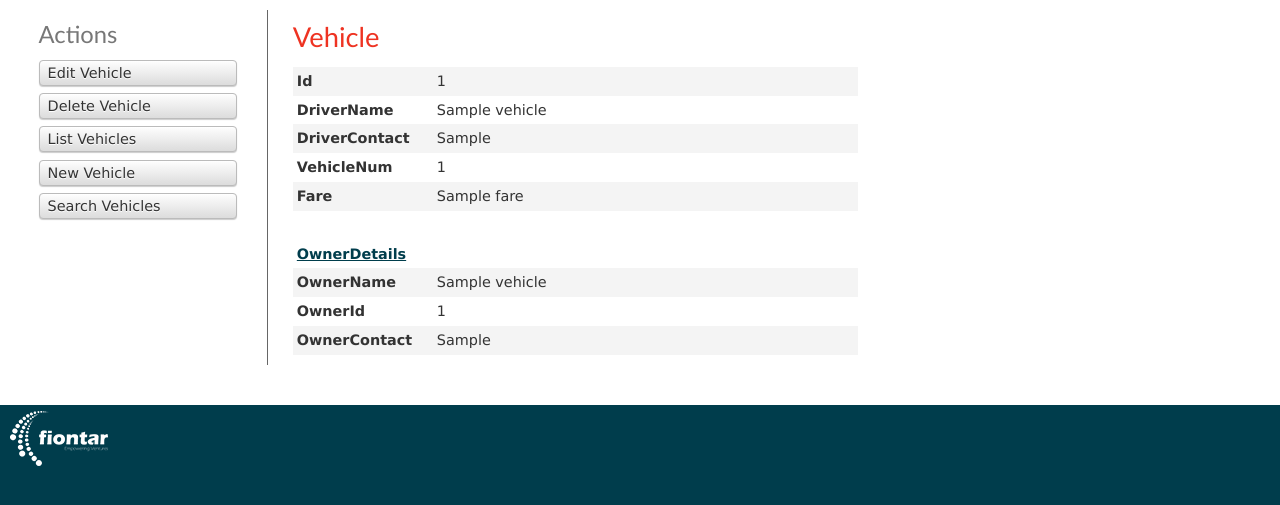
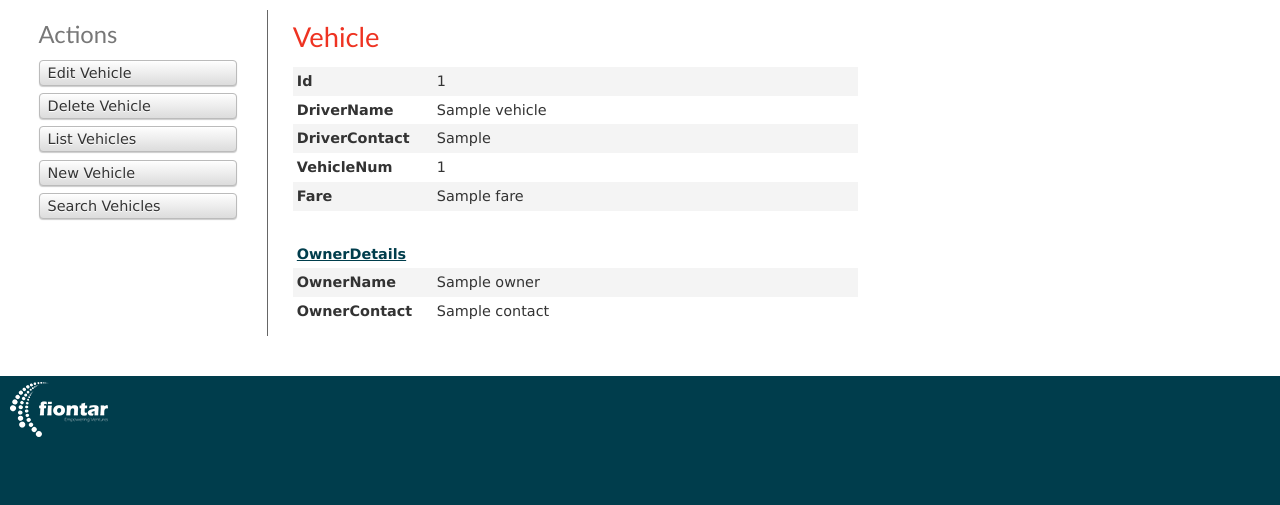
Before and after one commit to gitter-badger/T2MS, a CakePHP app: the page made by app/View/Vehicles/view.ctp in a window 1280 px wide. Shown: the part 47-552 px from the top of the page. Run offline with PHP 8.4 and a stand-in for CakePHP, Linux system fonts and the light colour scheme; the template is opened without the code that fills it: most values are stand-ins (such as "Sample title", 1, 10 or a date in 2020); data that the repository does not hold is empty; some libraries are stand-ins or nearby versions.

Commit message:
extend vehicle index and view

```diff
--- a/app/Controller/OwnersController.php
+++ b/app/Controller/OwnersController.php
@@ -13,6 +13,9 @@ class OwnersController extends AppController {
  *
  * @var array
  */
+    var $name = 'Owners';
+    var $scaffold;
+
 	public $components = array('Paginator');
 
     public function beforeFilter() {
--- a/app/Model/Owner.php
+++ b/app/Model/Owner.php
@@ -11,6 +11,9 @@ class Owner extends AppModel {
  *
  * @var array
  */
+        var $name = 'Owner';
+        public $has = array( 'Vehicle' => array( 'className' => 'Vehicle' ) );
+
 	public $validate = array(
 		'name' => array(
 			'notEmpty' => array(
--- a/app/Model/Vehicle.php
+++ b/app/Model/Vehicle.php
@@ -13,6 +13,12 @@ class Vehicle extends AppModel {
  */
         var $name = 'Vehicle';
         public $has = array( 'Trip' => array( 'className' => 'Trip' ) );
+        public $belongsTo = array(
+        'Owner' => array(
+            'className' => 'Owner',
+            'foreignKey' => 'ownerID'
+            )
+        );
 
 	public $validate = array(
 		'driverName' => array(
--- a/app/View/Vehicles/view.ctp
+++ b/app/View/Vehicles/view.ctp
@@ -28,20 +28,15 @@
 		</dd>
 		<dt>&nbsp;
 		</dt>
-		<dt><?php echo $this->Html->link('OwnerDetails','/owners/view/'.$vehicle['Vehicle']['ownerID']); ?></dt>
+		<dt><?php echo $this->Html->link('OwnerDetails','/owners/view/'.$vehicle['Owner']['id']); ?></dt>
 		<dt><?php echo __('OwnerName'); ?></dt>
 		<dd>
-			<?php echo h($vehicle['Vehicle']['ownerName']); ?>
-			&nbsp;
-		</dd>
-		<dt><?php echo __('OwnerId'); ?></dt>
-		<dd>
-			<?php echo h($vehicle['Vehicle']['ownerID']); ?>
+			<?php echo h($vehicle['Owner']['name']); ?>
 			&nbsp;
 		</dd>
 		<dt><?php echo __('OwnerContact'); ?></dt>
 		<dd>
-			<?php echo h($vehicle['Vehicle']['ownerContact']); ?>
+			<?php echo h($vehicle['Owner']['contact']); ?>
 			&nbsp;
 		</dd>
 	</dl>
```
Also changed, not shown: app/Controller/VehiclesController.php (+3 -10 lines), app/View/Vehicles/index.ctp (+7 -4 lines).
